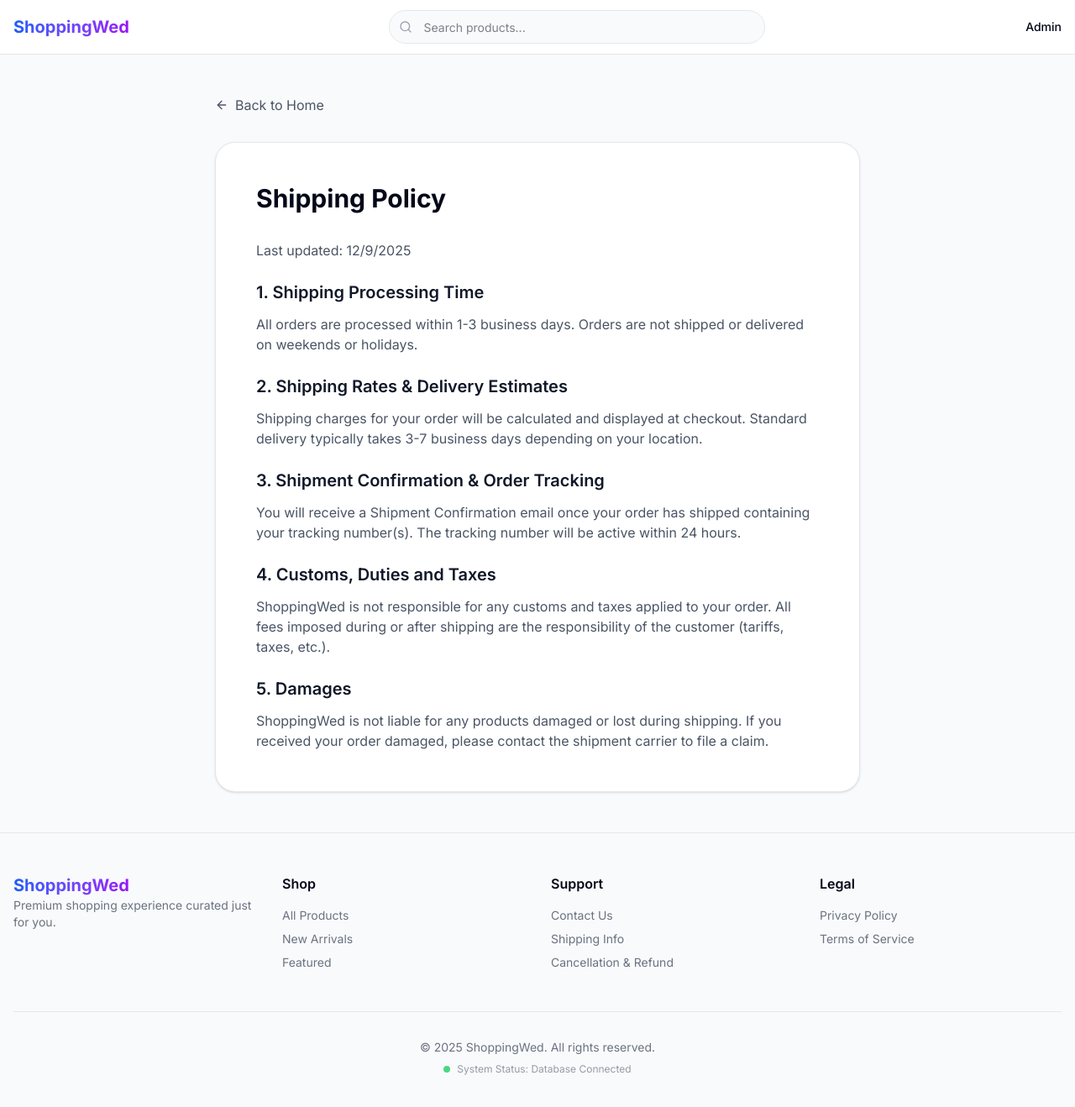
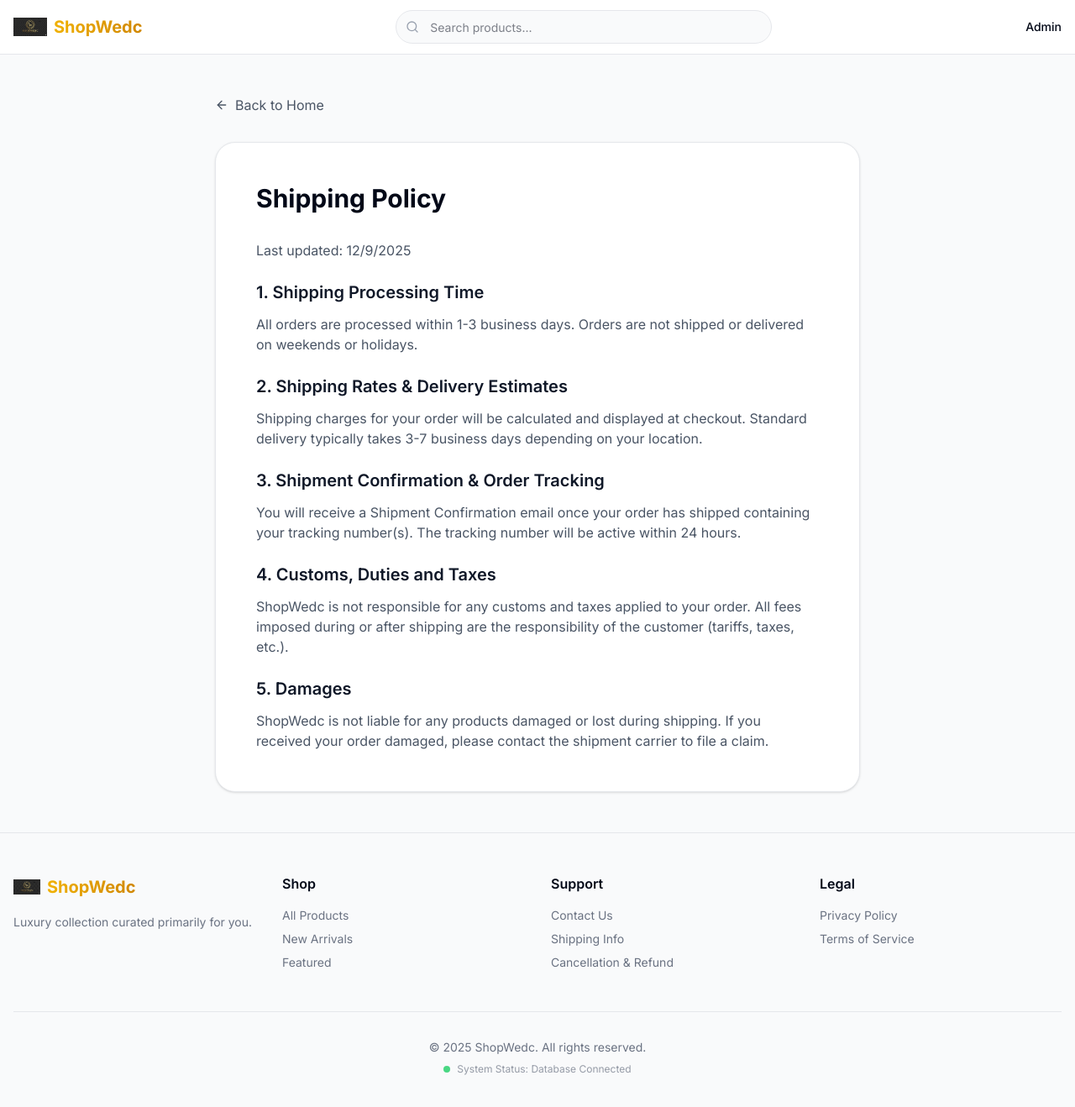
Before and after one commit to sachinluhach2005-sys/shopping.wed2c.com, a Next.js app: page /shipping in a window 1280 px wide. Shown: the top 1318 px of the page at 84% size. Built offline with nearby package versions, Linux system fonts and the light colour scheme; no server answers.

Commit message:
feat(branding): change name to ShopWedc and update logo

```diff
--- a/app/admin/page.tsx
+++ b/app/admin/page.tsx
@@ -130,8 +130,8 @@ export default function AdminPage() {
         <div className="min-h-screen bg-gray-50 dark:bg-gray-950">
             <nav className="bg-white dark:bg-gray-900 border-b border-gray-200 dark:border-gray-800 px-6 py-4 flex justify-between items-center sticky top-0 z-50">
                 <div className="flex items-center gap-4">
-                    <h1 className="text-xl font-bold bg-gradient-to-r from-blue-600 to-purple-600 bg-clip-text text-transparent">
-                        ShoppingWed Admin
+                    <h1 className="text-xl font-bold bg-gradient-to-r from-yellow-500 to-yellow-600 bg-clip-text text-transparent">
+                        ShopWedc Admin
                     </h1>
                     <a href="/" target="_blank" className="text-sm font-medium text-blue-600 hover:underline flex items-center gap-1">
                         Go to Shop <LinkIcon className="w-3 h-3" />
--- a/app/cancellation-refund/page.tsx
+++ b/app/cancellation-refund/page.tsx
@@ -25,7 +25,7 @@ export default function CancellationRefundPage() {
 
                         <div className="prose prose-blue max-w-none dark:prose-invert">
                             <p className="lead text-lg text-gray-600 dark:text-gray-300 mb-8">
-                                At ShoppingWed, we strive to provide the best possible shopping experience. Please review the following policies governing refunds, resends, and returns. If you have any issues, please contact our support team immediately.
+                                At ShopWedc, we strive to provide the best possible shopping experience. Please review the following policies governing refunds, resends, and returns. If you have any issues, please contact our support team immediately.
                             </p>
 
                             <div className="grid gap-8">
--- a/app/layout.tsx
+++ b/app/layout.tsx
@@ -7,24 +7,24 @@ import Footer from '@/components/Footer';
 const inter = Inter({ subsets: ['latin'] });
 
 export const metadata: Metadata = {
-  metadataBase: new URL('https://shoppingwed.com'),
+  metadataBase: new URL('https://shopwedc.com'),
   title: {
-    default: 'ShoppingWed - Premium Products',
-    template: '%s | ShoppingWed',
+    default: 'ShopWedc - Luxury Collection',
+    template: '%s | ShopWedc',
   },
-  description: 'Discover curated premium products at ShoppingWed. Shop the latest trends in fashion, gadgets, and lifestyle.',
-  keywords: ['shopping', 'ecommerce', 'premium', 'deals', 'buy online'],
+  description: 'Discover curated luxury products at ShopWedc.',
+  keywords: ['shopping', 'ecommerce', 'premium', 'luxury', 'deals'],
   openGraph: {
     type: 'website',
     locale: 'en_US',
-    url: 'https://shoppingwed.com',
-    siteName: 'ShoppingWed',
+    url: 'https://shopwedc.com',
+    siteName: 'ShopWedc',
     images: [
       {
         url: '/og-image.jpg',
         width: 1200,
         height: 630,
-        alt: 'ShoppingWed',
+        alt: 'ShopWedc',
       },
     ],
   },
--- a/app/product/[id]/page.tsx
+++ b/app/product/[id]/page.tsx
@@ -30,8 +30,8 @@ export default async function ProductPage({ params }: PageProps) {
                         <ArrowLeft className="w-5 h-5" />
                         Back to Shop
                     </Link>
-                    <Link href="/" className="font-bold text-xl bg-gradient-to-r from-blue-600 to-purple-600 bg-clip-text text-transparent">
-                        ShoppingWed
+                    <Link href="/" className="font-bold text-xl bg-gradient-to-r from-yellow-500 to-yellow-600 bg-clip-text text-transparent">
+                        ShopWedc
                     </Link>
                     <div className="w-20" /> {/* Spacer */}
                 </div>
--- a/app/shipping/page.tsx
+++ b/app/shipping/page.tsx
@@ -30,12 +30,12 @@ export default function ShippingPage() {
 
                         <section>
                             <h2 className="text-xl font-semibold text-gray-900 dark:text-white mb-3">4. Customs, Duties and Taxes</h2>
-                            <p>ShoppingWed is not responsible for any customs and taxes applied to your order. All fees imposed during or after shipping are the responsibility of the customer (tariffs, taxes, etc.).</p>
+                            <p>ShopWedc is not responsible for any customs and taxes applied to your order. All fees imposed during or after shipping are the responsibility of the customer (tariffs, taxes, etc.).</p>
                         </section>
 
                         <section>
                             <h2 className="text-xl font-semibold text-gray-900 dark:text-white mb-3">5. Damages</h2>
-                            <p>ShoppingWed is not liable for any products damaged or lost during shipping. If you received your order damaged, please contact the shipment carrier to file a claim.</p>
+                            <p>ShopWedc is not liable for any products damaged or lost during shipping. If you received your order damaged, please contact the shipment carrier to file a claim.</p>
                         </section>
                     </div>
                 </div>
--- a/app/terms/page.tsx
+++ b/app/terms/page.tsx
@@ -18,7 +18,7 @@ export default function TermsPage() {
                         </section>
                         <section>
                             <h2 className="text-xl font-semibold text-gray-900 dark:text-white mb-3">2. Use License</h2>
-                            <p>Permission is granted to temporarily download one copy of the materials (information or software) on ShoppingWed's website for personal, non-commercial transitory viewing only. This is the grant of a license, not a transfer of title.</p>
+                            <p>Permission is granted to temporarily download one copy of the materials (information or software) on ShopWedc's website for personal, non-commercial transitory viewing only. This is the grant of a license, not a transfer of title.</p>
                         </section>
                         <section>
                             <h2 className="text-xl font-semibold text-gray-900 dark:text-white mb-3">3. User Account</h2>
@@ -26,11 +26,11 @@ export default function TermsPage() {
                         </section>
                         <section>
                             <h2 className="text-xl font-semibold text-gray-900 dark:text-white mb-3">4. Governing Law</h2>
-                            <p>Any claim relating to ShoppingWed's website shall be governed by the laws of the jurisdiction in which the company is based without regard to its conflict of law provisions.</p>
+                            <p>Any claim relating to ShopWedc's website shall be governed by the laws of the jurisdiction in which the company is based without regard to its conflict of law provisions.</p>
                         </section>
                         <section>
                             <h2 className="text-xl font-semibold text-gray-900 dark:text-white mb-3">5. Disclaimer</h2>
-                            <p>The materials on ShoppingWed's website are provided on an 'as is' basis. ShoppingWed makes no warranties, expressed or implied, and hereby disclaims and negates all other warranties including, without limitation, implied warranties or conditions of merchantability, fitness for a particular purpose, or non-infringement of intellectual property or other violation of rights.</p>
+                            <p>The materials on ShopWedc's website are provided on an 'as is' basis. ShopWedc makes no warranties, expressed or implied, and hereby disclaims and negates all other warranties including, without limitation, implied warranties or conditions of merchantability, fitness for a particular purpose, or non-infringement of intellectual property or other violation of rights.</p>
                         </section>
                     </div>
                 </div>
--- a/components/Footer.tsx
+++ b/components/Footer.tsx
@@ -6,11 +6,14 @@ export default function Footer() {
             <div className="container mx-auto px-4 py-12">
                 <div className="grid grid-cols-1 md:grid-cols-4 gap-8">
                     <div className="space-y-4">
-                        <span className="text-xl font-bold bg-gradient-to-r from-blue-600 to-purple-600 bg-clip-text text-transparent">
-                            ShoppingWed
-                        </span>
+                        <div className="flex items-center gap-2">
+                            <img src="/logo.png" alt="Logo" className="w-8 h-8 object-contain" />
+                            <span className="text-xl font-bold bg-gradient-to-r from-yellow-500 to-yellow-600 bg-clip-text text-transparent">
+                                ShopWedc
+                            </span>
+                        </div>
                         <p className="text-sm text-gray-500">
-                            Premium shopping experience curated just for you.
+                            Luxury collection curated primarily for you.
                         </p>
                     </div>
                     <div>
@@ -38,7 +41,7 @@ export default function Footer() {
                     </div>
                 </div>
                 <div className="border-t border-gray-200 dark:border-gray-800 mt-12 pt-8 text-center text-sm text-gray-500 flex flex-col items-center gap-2">
-                    <span>© {new Date().getFullYear()} ShoppingWed. All rights reserved.</span>
+                    <span>© {new Date().getFullYear()} ShopWedc. All rights reserved.</span>
                     <div className="flex items-center gap-2 text-xs opacity-70">
                         <div className={`w-2 h-2 rounded-full ${process.env.NEXT_PUBLIC_SUPABASE_URL ? 'bg-green-500' : 'bg-orange-500'}`} />
                         <span>System Status: {process.env.NEXT_PUBLIC_SUPABASE_URL ? 'Database Connected' : 'Local Mode'}</span>
--- a/components/Navbar.tsx
+++ b/components/Navbar.tsx
@@ -11,8 +11,11 @@ export default function Navbar() {
                 <div className="container flex h-16 items-center justify-between mx-auto px-4">
                     <div className="flex items-center gap-4">
                         <Link href="/" className="flex items-center space-x-2">
-                            <span className="text-xl font-bold bg-gradient-to-r from-blue-600 to-purple-600 bg-clip-text text-transparent">
-                                ShoppingWed
+                            <div className="relative w-10 h-10">
+                                <img src="/logo.png" alt="ShopWedc Logo" className="object-contain w-full h-full" />
+                            </div>
+                            <span className="text-xl font-bold bg-gradient-to-r from-yellow-500 to-yellow-600 bg-clip-text text-transparent">
+                                ShopWedc
                             </span>
                         </Link>
                     </div>
```
Also changed, not shown: public/logo.png (added).
